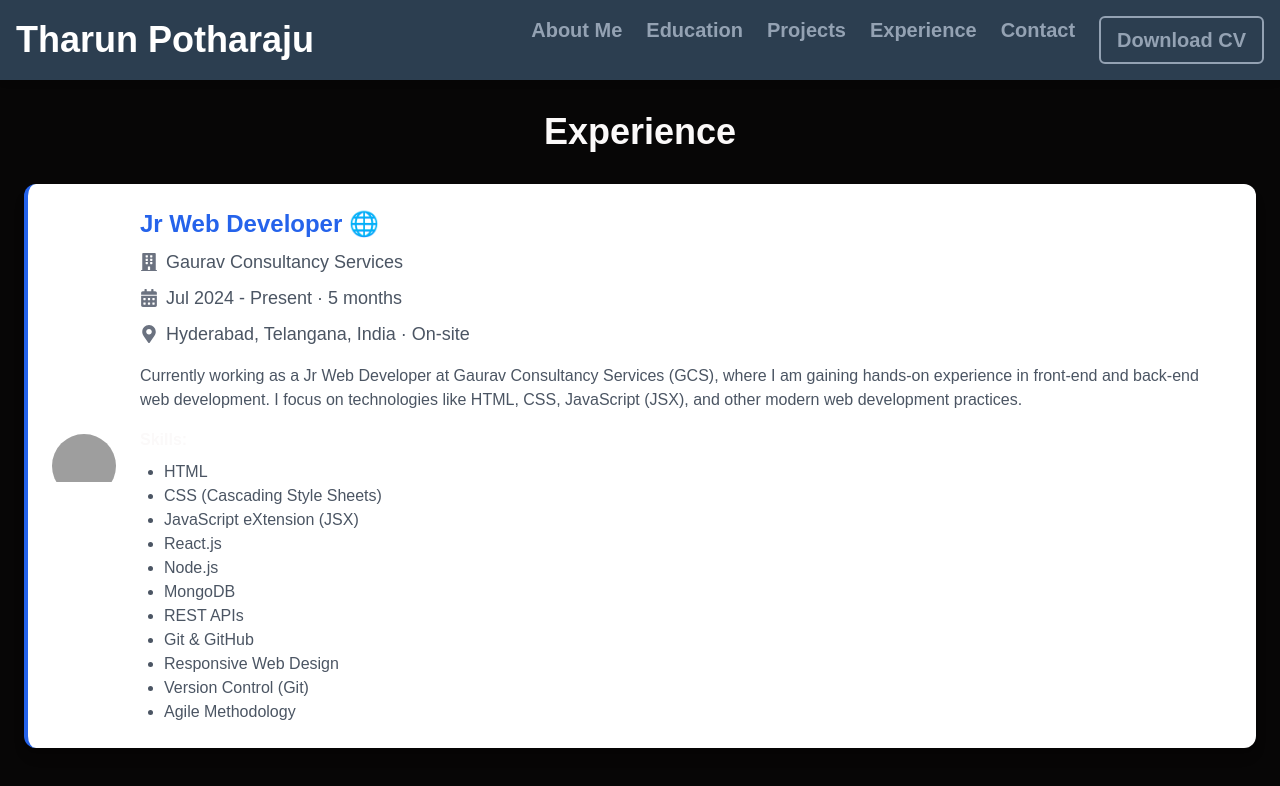
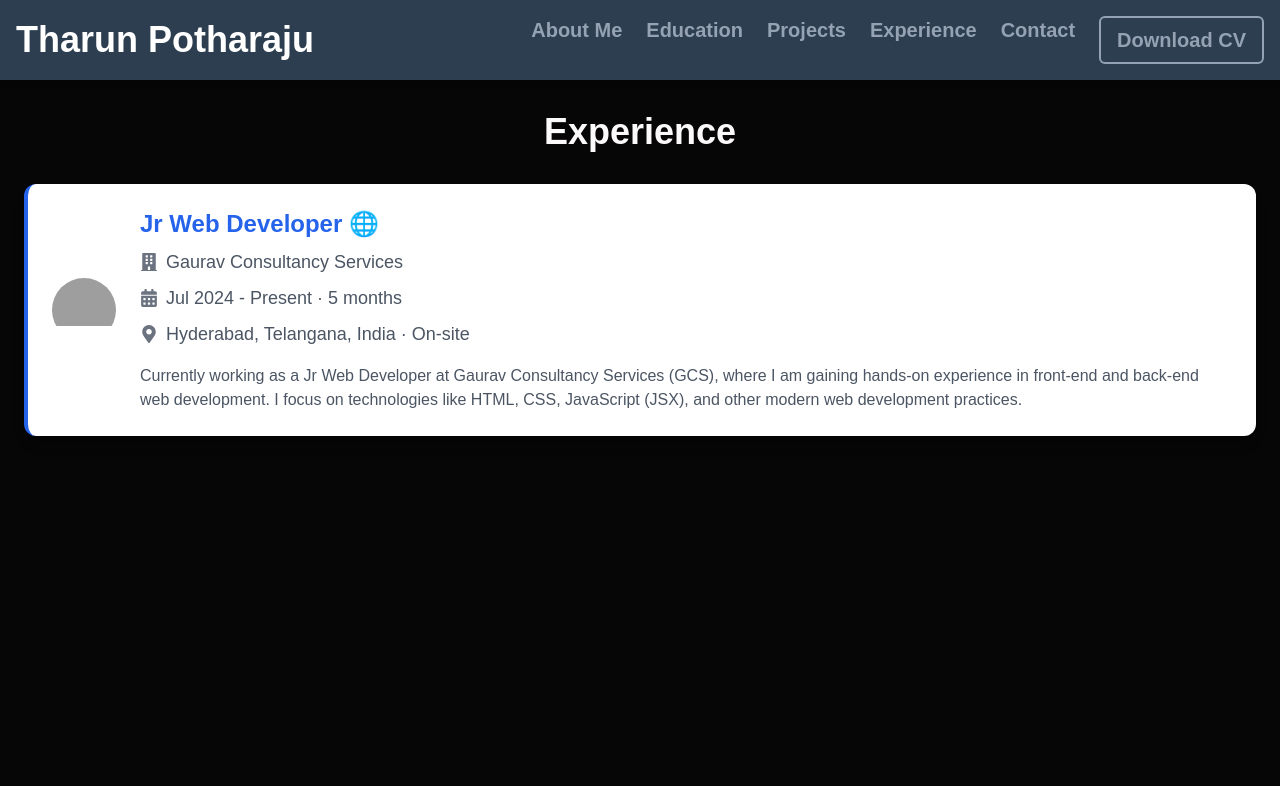
Before and after one commit to potharajutharun/portfolio, a Next.js app: page /experience in a window 1280 px wide. Shown: the top 786 px of the page. Built offline with nearby package versions, Linux system fonts and the light colour scheme; grey boxes are pictures that could not be loaded.

Commit message:
Update page.tsx

```diff
--- a/app/experience/page.tsx
+++ b/app/experience/page.tsx
@@ -45,23 +45,6 @@ export default function Experience() {
               <p className="mt-4 text-gray-600">
                 Currently working as a Jr Web Developer at Gaurav Consultancy Services (GCS), where I am gaining hands-on experience in front-end and back-end web development. I focus on technologies like HTML, CSS, JavaScript (JSX), and other modern web development practices.
               </p>
-
-              <div className="mt-4">
-                <strong>Skills:</strong>
-                <ul className="list-disc pl-6 mt-2 text-gray-600">
-                  <li>HTML</li>
-                  <li>CSS (Cascading Style Sheets)</li>
-                  <li>JavaScript eXtension (JSX)</li>
-                  <li>React.js</li>
-                  <li>Node.js</li>
-                  <li>MongoDB</li>
-                  <li>REST APIs</li>
-                  <li>Git & GitHub</li>
-                  <li>Responsive Web Design</li>
-                  <li>Version Control (Git)</li>
-                  <li>Agile Methodology</li>
-                </ul>
-              </div>
             </div>
           </div>
         </div>
```
